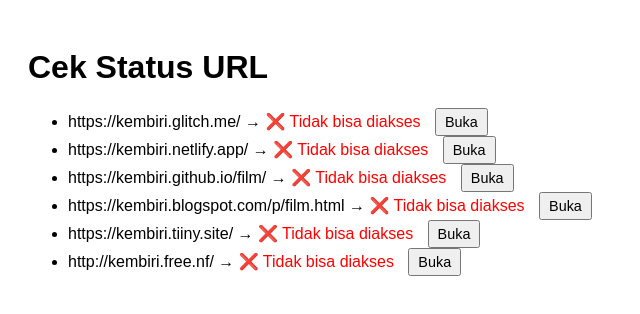
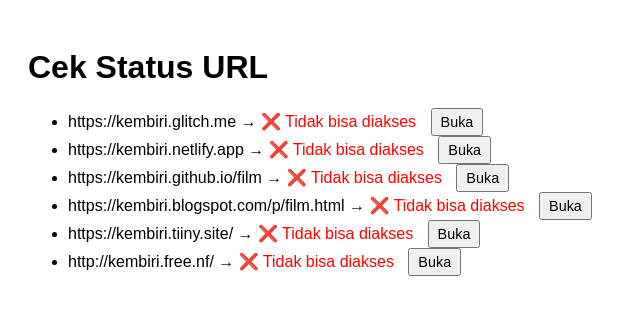
Before and after one commit to kembiri/check, a plain HTML site: page index.html in a window 1280 px wide. Shown: the full height of the page, 0-640 px from the left. Drawn offline with Linux system fonts and the light colour scheme; no server answers.

Commit message:
Update index.html

```diff
--- a/index.html
+++ b/index.html
@@ -21,9 +21,9 @@
 
   <script>
     const urls = [
-      'https://kembiri.glitch.me/',
-      'https://kembiri.netlify.app/',
-      'https://kembiri.github.io/film/',
+      'https://kembiri.glitch.me',
+      'https://kembiri.netlify.app',
+      'https://kembiri.github.io/film',
       'https://kembiri.blogspot.com/p/film.html',
       'https://kembiri.tiiny.site/',
       'http://kembiri.free.nf/'
```
